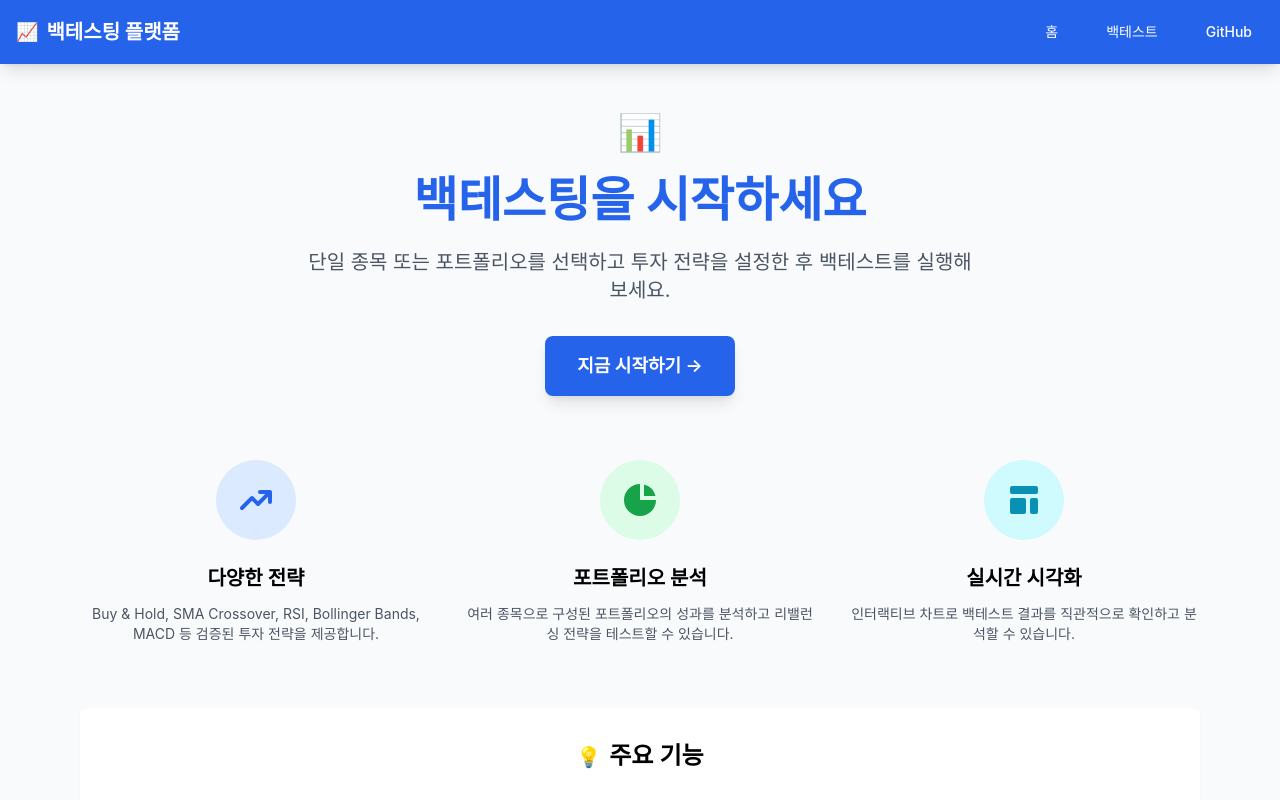
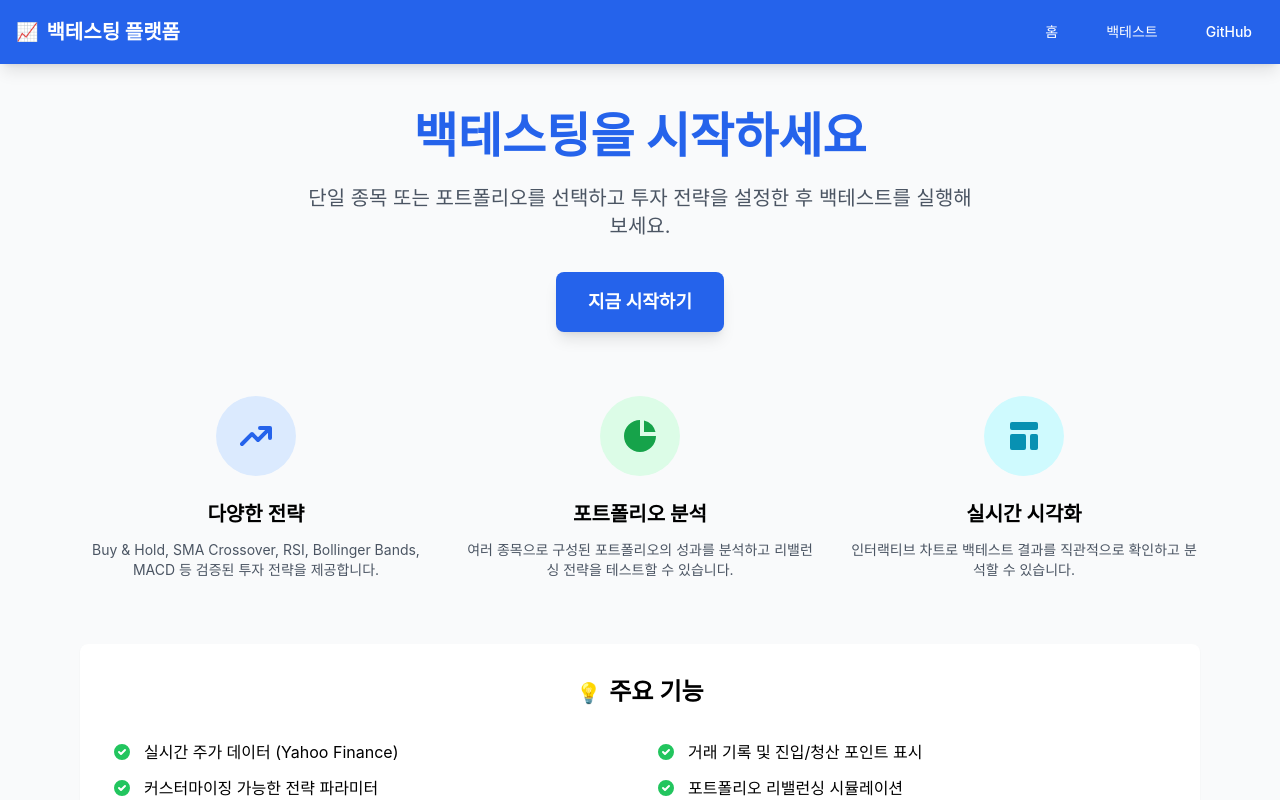
Before and after one commit to capstone-backtest/backtest, a React (Vite) app in the folder frontend/: page / in a window 1280 px wide. Shown: the top 800 px of the page. Built offline with nearby package versions, Linux system fonts and the light colour scheme.

Commit message:
fix(front): 종목 선택 레이아웃 깨짐 수정

```diff
--- a/frontend/src/components/UnifiedBacktestForm.tsx
+++ b/frontend/src/components/UnifiedBacktestForm.tsx
@@ -236,7 +236,7 @@ const UnifiedBacktestForm: React.FC<UnifiedBacktestFormProps> = ({ onSubmit, loa
     <div className="max-w-6xl mx-auto">
       <div className="bg-white rounded-lg shadow-sm border border-gray-200">
         <div className="bg-gray-50 px-6 py-4 border-b border-gray-200 rounded-t-lg">
-          <h4 className="text-xl font-semibold text-gray-800 mb-2">🏦 포트폴리오 백테스트</h4>
+          <h4 className="text-xl font-semibold text-gray-800 mb-2">포트폴리오 백테스트</h4>
           <p className="text-sm text-gray-600">
             종목/자산별 투자 금액과 방식을 설정하여 포트폴리오 백테스트를 실행합니다.
           </p>
@@ -251,7 +251,7 @@ const UnifiedBacktestForm: React.FC<UnifiedBacktestFormProps> = ({ onSubmit, loa
                   </svg>
                 </div>
                 <div className="ml-3">
-                  <h3 className="text-sm font-medium text-red-800 mb-2">⚠️ 입력 오류</h3>
+                  <h3 className="text-sm font-medium text-red-800 mb-2">입력 오류</h3>
                   <ul className="text-sm text-red-700 space-y-1">
                     {errors.map((error, index) => (
                       <li key={index}>• {error}</li>
--- a/frontend/src/pages/HomePage.tsx
+++ b/frontend/src/pages/HomePage.tsx
@@ -7,7 +7,6 @@ const HomePage: React.FC = () => {
       <div className="container mx-auto px-4 max-w-6xl">
         {/* 메인 히어로 섹션 */}
         <div className="text-center mb-16">
-          <div className="text-4xl mb-6">📊</div>
           <h1 className="text-5xl font-bold text-blue-600 mb-6">
             백테스팅을 시작하세요
           </h1>
@@ -18,7 +17,7 @@ const HomePage: React.FC = () => {
             to="/backtest"
             className="inline-block bg-blue-600 text-white px-8 py-4 rounded-lg text-lg font-semibold hover:bg-blue-700 transition-colors shadow-lg"
           >
-            지금 시작하기 →
+            지금 시작하기
           </Link>
         </div>
 
```
